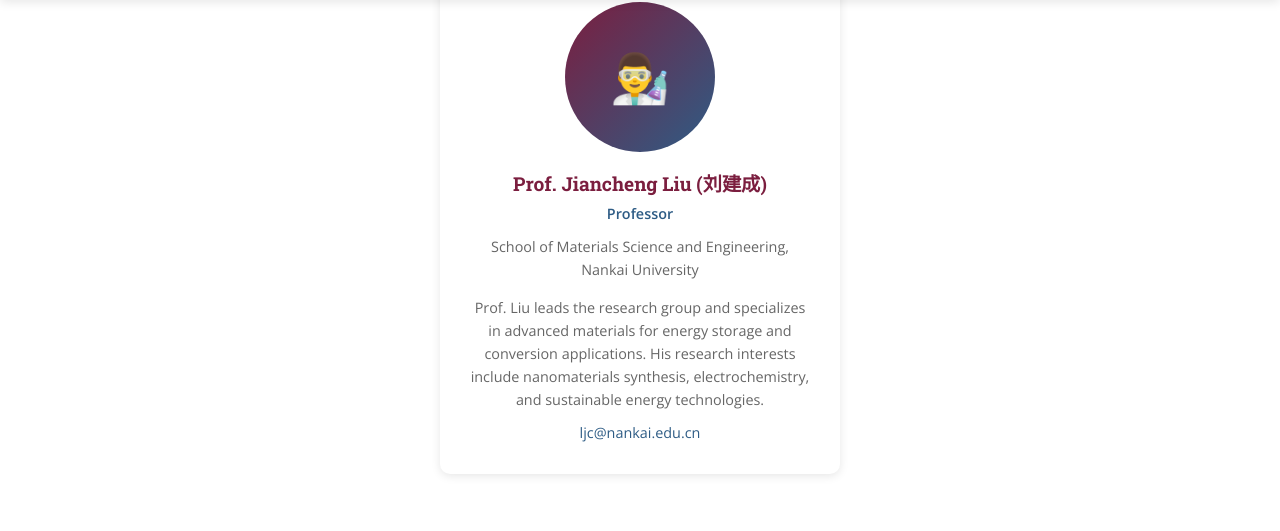
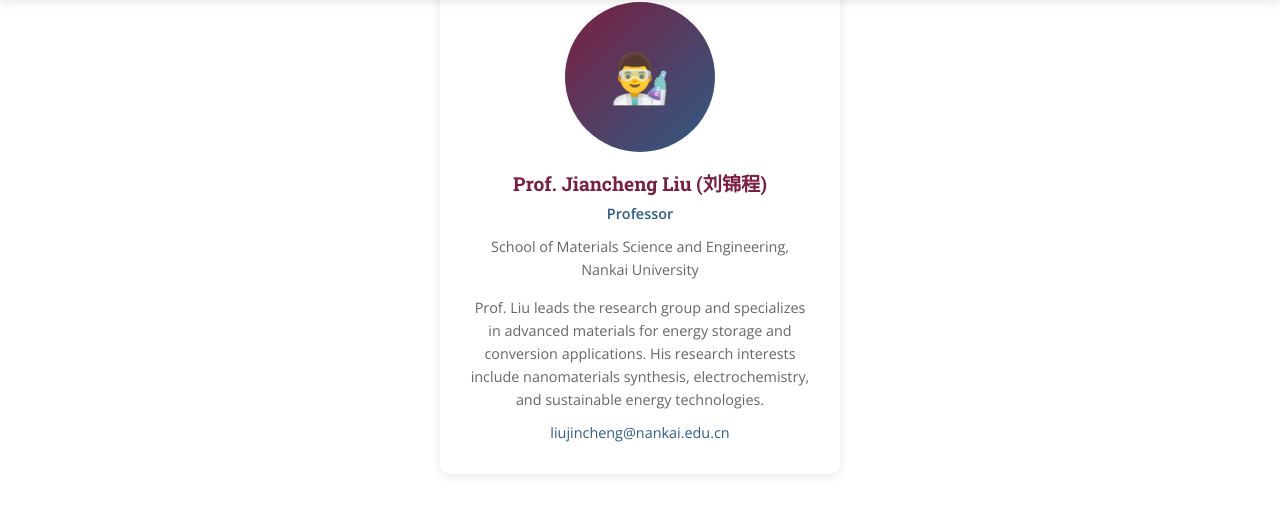
Before and after one commit to JCLiuGroup/JCLiuGroup.github.io, a Jekyll site: the page built from team.html, in a window 1280 px wide and 900 px high, scrolled down 377 px. Shown: the part 89-620 px from the top of the window. Built offline with Jekyll 4.4.1, drawn with Linux system fonts in a browser that asks for light colours; some of the changed text lies outside the part shown.

Commit message:
Update email to liujincheng@nankai.edu.cn and Chinese name to 刘锦程
Co-authored-by: hn-yu <43505803+hn-yu@users.noreply.github.com>

```diff
--- a/_includes/footer.html
+++ b/_includes/footer.html
@@ -19,7 +19,7 @@
       </div>
       <div class="footer-section">
         <h3>Contact</h3>
-        <p>Email: <a href="mailto:ljc@nankai.edu.cn">ljc@nankai.edu.cn</a></p>
+        <p>Email: <a href="mailto:liujincheng@nankai.edu.cn">liujincheng@nankai.edu.cn</a></p>
         <p><a href="https://mse.nankai.edu.cn" target="_blank" rel="noopener">Nankai MSE Website</a></p>
       </div>
     </div>
--- a/contact.html
+++ b/contact.html
@@ -26,7 +26,7 @@ title: Contact
 
         <p>
           <strong>Email:</strong>
-          <a href="mailto:ljc@nankai.edu.cn">ljc@nankai.edu.cn</a>
+          <a href="mailto:liujincheng@nankai.edu.cn">liujincheng@nankai.edu.cn</a>
         </p>
 
         <p>
@@ -63,7 +63,7 @@ title: Contact
     </div>
     <div class="text-center">
       <p>We are always looking for talented and motivated individuals to join our research group.</p>
-      <p class="mb-20">If you are interested in pursuing graduate studies or postdoctoral research with us, please send the following to <a href="mailto:ljc@nankai.edu.cn">ljc@nankai.edu.cn</a>:</p>
+      <p class="mb-20">If you are interested in pursuing graduate studies or postdoctoral research with us, please send the following to <a href="mailto:liujincheng@nankai.edu.cn">liujincheng@nankai.edu.cn</a>:</p>
 
       <div style="text-align: left; max-width: 500px; margin: 0 auto;">
         <ul style="list-style-type: disc; padding-left: 20px;">
--- a/team.html
+++ b/team.html
@@ -18,11 +18,11 @@ title: Team
     <div class="team-grid">
       <div class="team-card" style="max-width: 400px; margin: 0 auto;">
         <div class="team-photo">👨‍🔬</div>
-        <h3>Prof. Jiancheng Liu (刘建成)</h3>
+        <h3>Prof. Jiancheng Liu (刘锦程)</h3>
         <p class="role">Professor</p>
         <p>School of Materials Science and Engineering, Nankai University</p>
         <p style="margin-top: 15px;">Prof. Liu leads the research group and specializes in advanced materials for energy storage and conversion applications. His research interests include nanomaterials synthesis, electrochemistry, and sustainable energy technologies.</p>
-        <p style="margin-top: 10px;"><a href="mailto:ljc@nankai.edu.cn">ljc@nankai.edu.cn</a></p>
+        <p style="margin-top: 10px;"><a href="mailto:liujincheng@nankai.edu.cn">liujincheng@nankai.edu.cn</a></p>
       </div>
     </div>
   </div>
@@ -95,7 +95,7 @@ title: Team
     <div class="text-center">
       <p>We welcome applications from prospective PhD students, Master's students, and postdoctoral researchers who are passionate about materials science and energy research.</p>
       <p class="mb-20">Undergraduate students interested in research opportunities are also encouraged to apply.</p>
-      <p><strong>How to Apply:</strong> Please send your CV and a brief research statement to <a href="mailto:ljc@nankai.edu.cn">ljc@nankai.edu.cn</a></p>
+      <p><strong>How to Apply:</strong> Please send your CV and a brief research statement to <a href="mailto:liujincheng@nankai.edu.cn">liujincheng@nankai.edu.cn</a></p>
       <a href="{{ '/contact' | relative_url }}" class="btn btn-primary" style="margin-top: 20px;">Contact Us</a>
     </div>
   </div>
```
